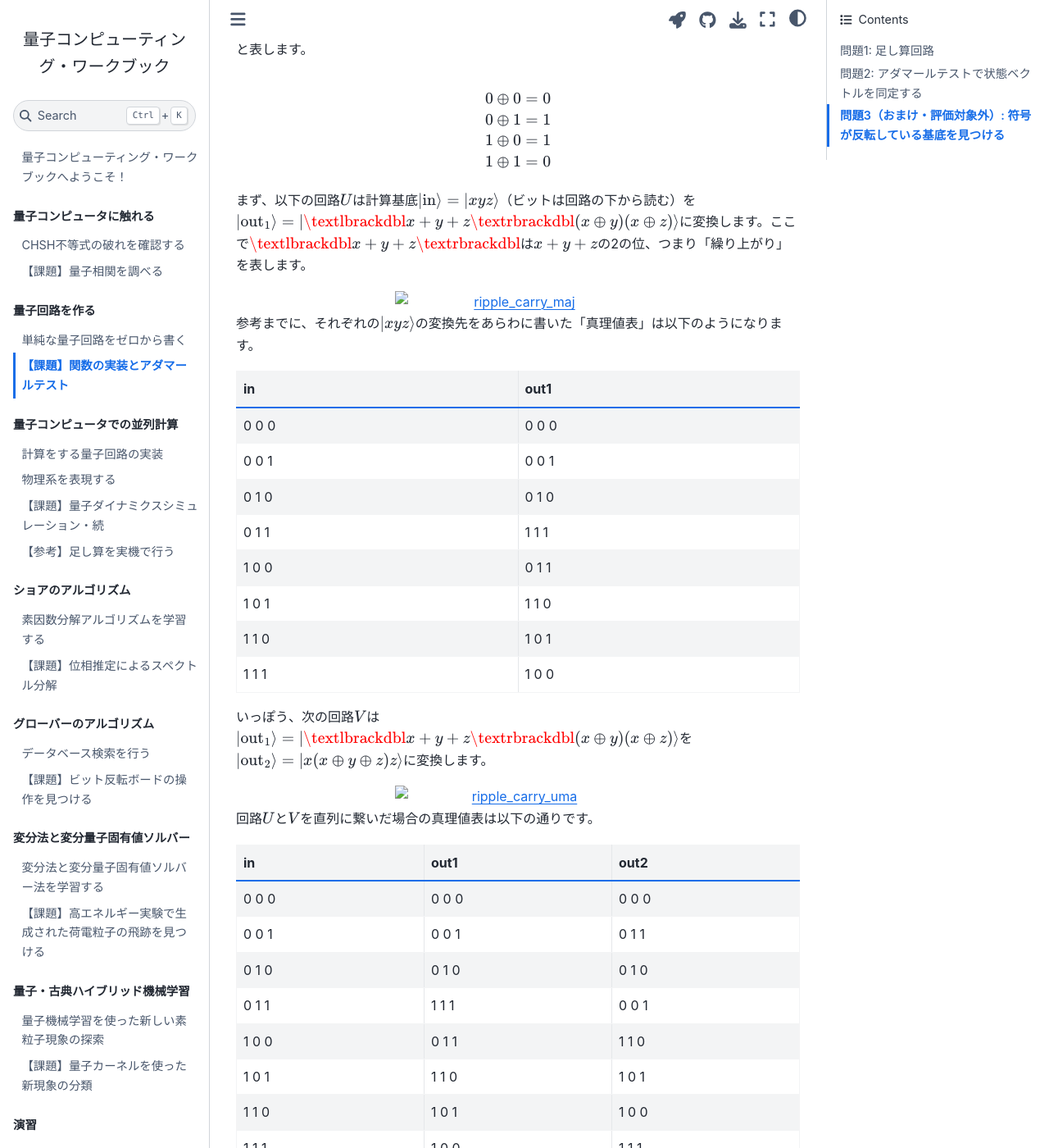
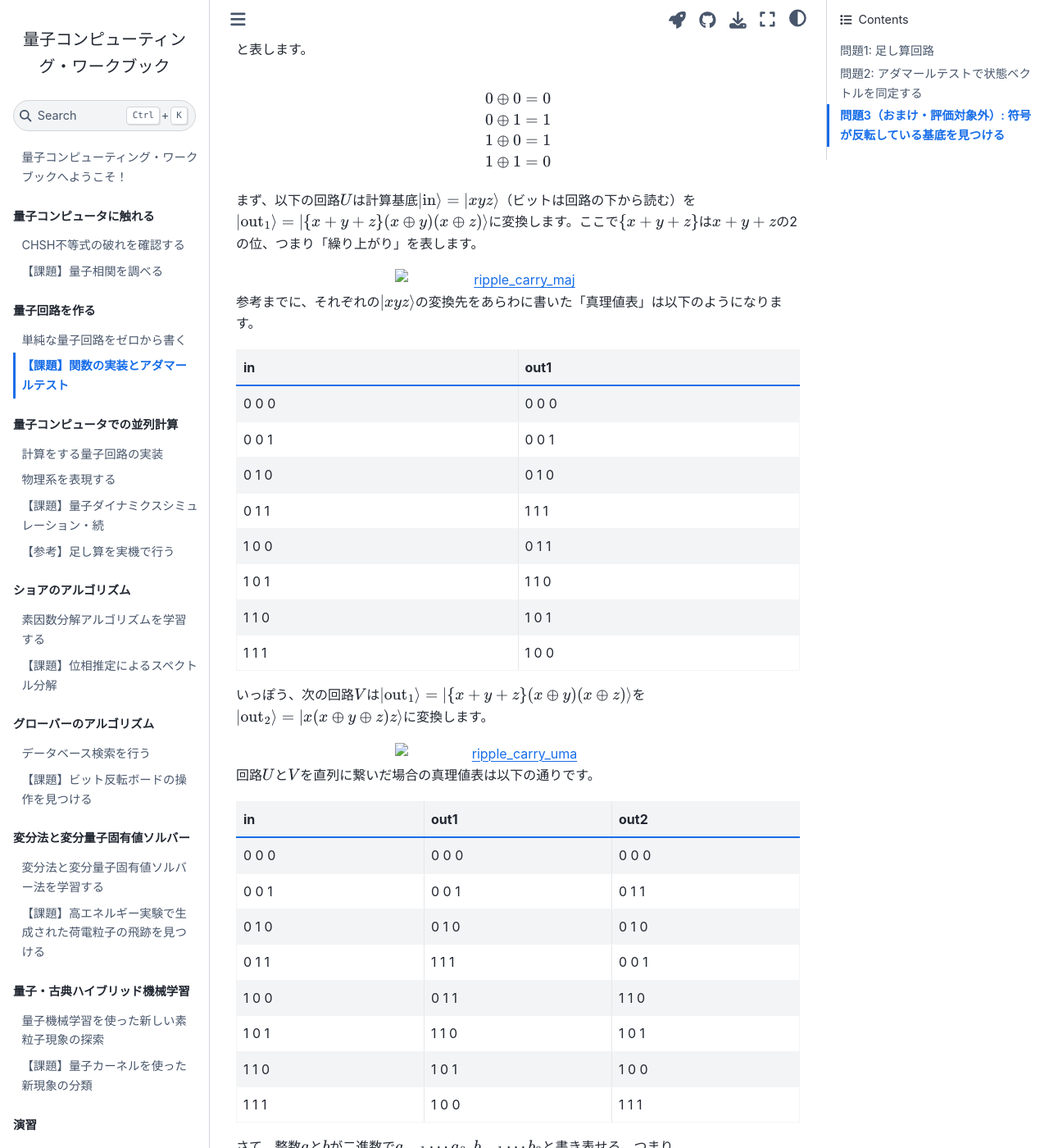
Before and after one commit to UTokyo-ICEPP/qc-workbook, a Jupyter Book: the page built from source/ja/quantum_computation.md, in a window 1280 px wide and 1400 px high, scrolled down 689 px. Shown: the whole window at 82% size. Built offline with Jupyter Book 1.0.4 settings and Sphinx 7.4.7 and the Sphinx Book theme 1.1.4, drawn with Linux system fonts in a browser that asks for light colours; some of the changed text lies outside the part shown.

````diff
--- a/source/ja/quantum_computation.md
+++ b/source/ja/quantum_computation.md
@@ -61,7 +61,7 @@ $$
 \end{align}
 $$
 
-まず、以下の回路$U$は計算基底$\ket{\text{in}} = \ket{xyz}$（ビットは回路の下から読む）を$\ket{\text{out}_1} = \ket{\textlbrackdbl x + y + z \textrbrackdbl (x \oplus y) (x \oplus z)}$に変換します。ここで$\textlbrackdbl x + y + z \textrbrackdbl$は$x + y + z$の2の位、つまり「繰り上がり」を表します。
+まず、以下の回路$U$は計算基底$\ket{\text{in}} = \ket{xyz}$（ビットは回路の下から読む）を$\ket{\text{out}_1} = \ket{\{ x + y + z \} (x \oplus y) (x \oplus z)}$に変換します。ここで$\{ x + y + z \}$は$x + y + z$の2の位、つまり「繰り上がり」を表します。
 
 ```{image} figs/ripple_carry_maj.png
 :alt: ripple_carry_maj
@@ -82,7 +82,7 @@ $$
 | 1 1 0 | 1 0 1 |
 | 1 1 1 | 1 0 0 |
 
-いっぽう、次の回路$V$は$\ket{\text{out}_1} = \ket{\textlbrackdbl x + y + z \textrbrackdbl (x \oplus y) (x \oplus z)}$を$\ket{\text{out}_2} = \ket{x (x \oplus y \oplus z) z}$に変換します。
+いっぽう、次の回路$V$は$\ket{\text{out}_1} = \ket{\{ x + y + z \} (x \oplus y) (x \oplus z)}$を$\ket{\text{out}_2} = \ket{x (x \oplus y \oplus z) z}$に変換します。
 
 ```{image} figs/ripple_carry_uma.png
 :alt: ripple_carry_uma
@@ -119,13 +119,13 @@ U\ket{a_0 b_0 0} = \ket{c_1 (a_0 \oplus b_0) a_0}
 $$
 を得ます。ここで
 $$
-c_1 = \textlbrackdbl a_0 + b_0 \textrbrackdbl
+c_1 = \{ a_0 + b_0 \}
 $$
 です。次に$\ket{a_1} \ket{b_1} \ket{c_1}$に$U$を作用させると
 $$
 U\ket{a_1 b_1 c_1} = \ket{c_2 (a_1 \oplus b_1) (a_1 \oplus c_1)}
 $$
-を得ます（$c_2 = \textlbrackdbl a_1 + b_1 + c_1 \textrbrackdbl$）。このように、適当な大きさのレジスタを
+を得ます（$c_2 = \{ a_1 + b_1 + c_1 \}$）。このように、適当な大きさのレジスタを
 $$
 \ket{a_{n-1} b_{n-1} a_{n-2} b_{n-2} \cdots a_0 b_0 0}
 $$
````
Also changed, not shown: source/figs/adder_2plus2.png (added), source/figs/ripple_carry_maj.png (added), source/figs/ripple_carry_uma.png (added).
